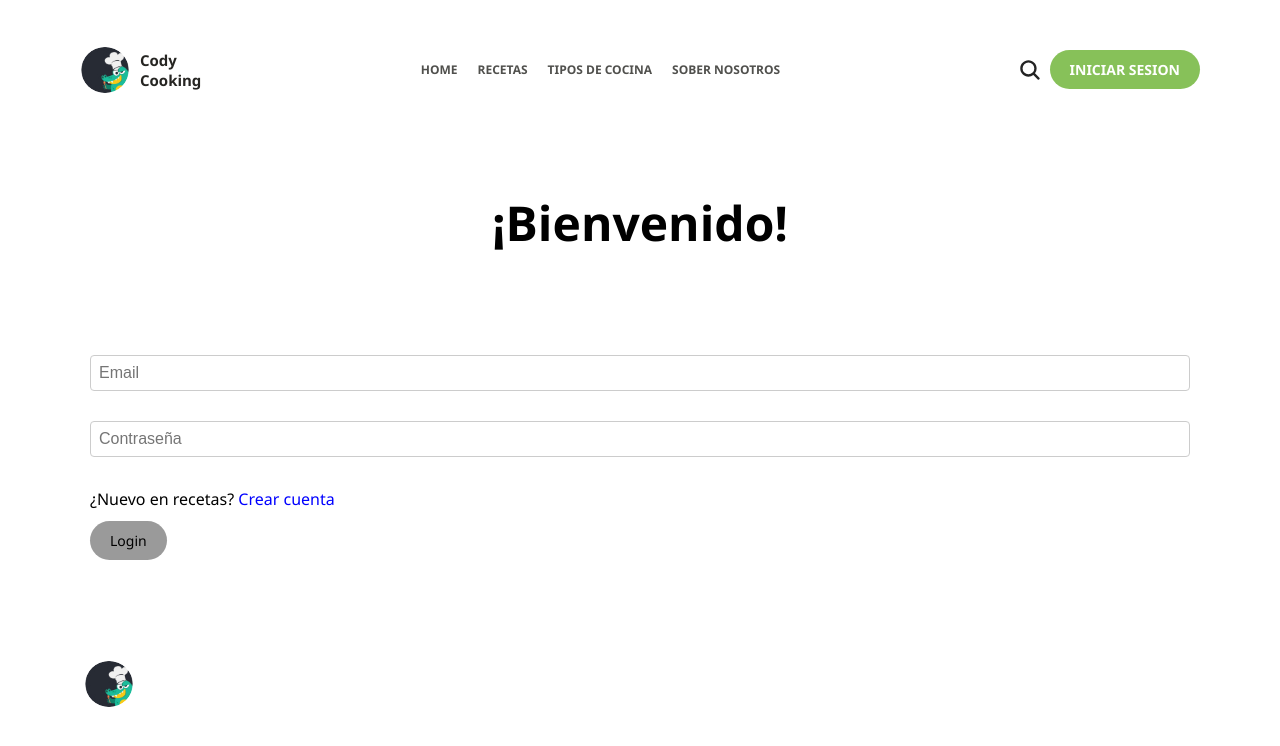
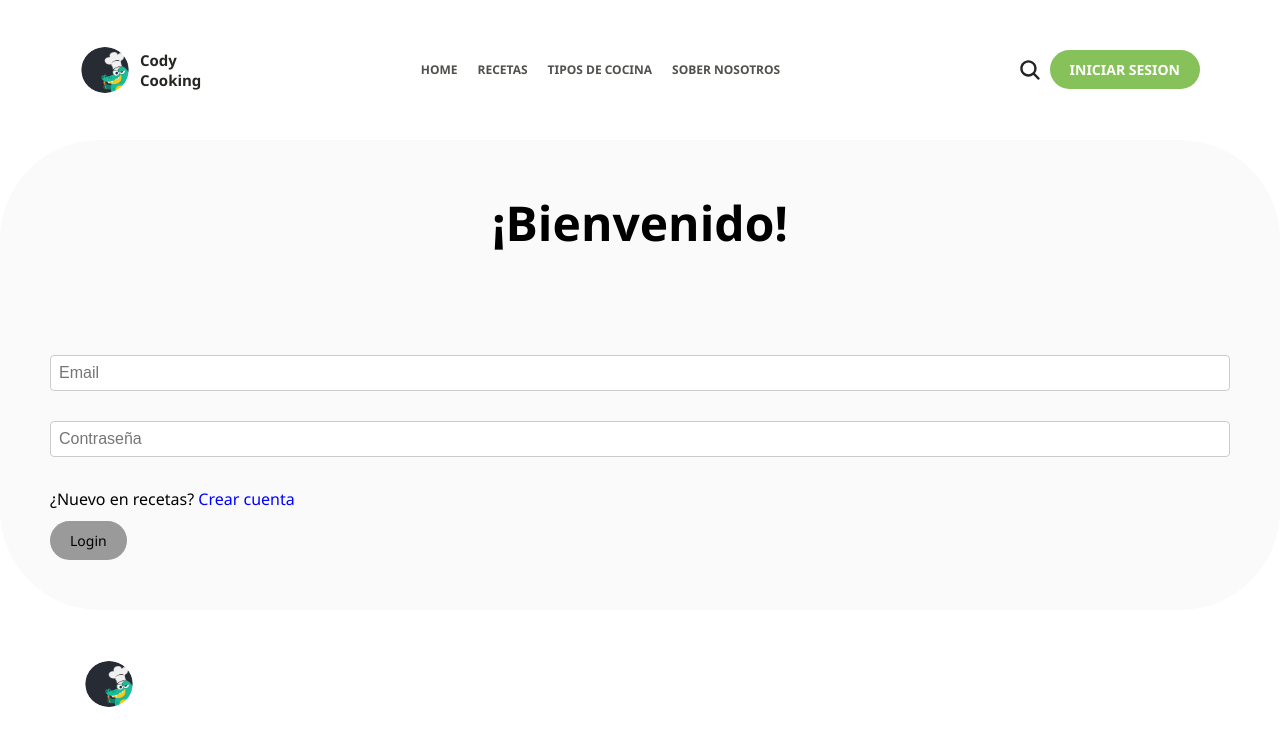
Before and after one commit to JavierSantoyo89/Cody-Cooking-Codigo-Facilito, a React (Vite) app: page /login in a window 1280 px wide. Shown: the top 746 px of the page. Built offline with nearby package versions, Linux system fonts and the light colour scheme.

Commit message:
Añadidos estilos generales

```diff
--- a/src/components/RecipeCard/index.tsx
+++ b/src/components/RecipeCard/index.tsx
@@ -15,6 +15,7 @@ const ImageContainer = styled.div`
     overflow: hidden;
     position: relative;
     width: 100%;
+    background-size: cover;
 `;
 
 const LikeIcon = styled.div`
--- a/src/components/common/MainWrapper/index.tsx
+++ b/src/components/common/MainWrapper/index.tsx
@@ -3,9 +3,9 @@ import styled from "styled-components";
 
 
 const Wrapper = styled.div`
-    background: white;
+    background: #fafafa;
     border-radius: 100px;
-    max-width: 1200px;
+    /* max-width: 1200px; */
     margin: 0 auto 20px;
     padding: 0 20px;
     padding: 50px;
--- a/src/components/common/icons/Heart.tsx
+++ b/src/components/common/icons/Heart.tsx
@@ -7,7 +7,7 @@ const SvgComponent = ({ isFavorite }: { isFavorite: boolean }) => (
   >
     <g filter="url(#a)">
       <path
-        fill={isFavorite ? '#058240' : '#ffffff'}
+        fill={isFavorite ? '#058240 ' : '#fafafa'}
         d="m38 59-3.77-3.38C20.84 43.657 12 35.768 12 26.086 12 18.198 18.292 12 26.3 12c4.524 0 8.866 2.075 11.7 5.353C40.834 14.075 45.176 12 49.7 12 57.708 12 64 18.198 64 26.087c0 9.682-8.84 17.57-22.23 29.558L38 59Z"
       />
     </g>
--- a/src/index.css
+++ b/src/index.css
@@ -72,3 +72,26 @@ button:focus-visible {
     background-color: #f9f9f9;
   }
 }
+
+::-webkit-scrollbar {
+  width: 12px;
+  height: 12px;
+}
+::-webkit-scrollbar-button {
+  width: 0px;
+  height: 0px;
+}
+::-webkit-scrollbar-thumb {
+  background: #50504d;
+  border-radius: 50px;
+}
+::-webkit-scrollbar-thumb:hover {
+  background: #058240;
+}
+::-webkit-scrollbar-thumb:active {
+  background: #058240;
+}
+
+::-webkit-scrollbar-corner {
+  background: transparent;
+}
```
